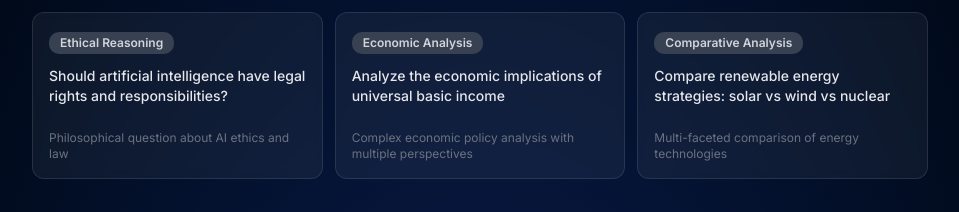
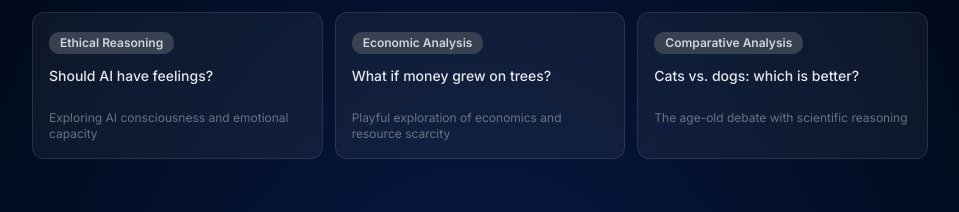
Before and after one commit to inthemix-code/prismaticai2, a React (Vite) app: page / in a window 1280 px wide. Shown: the part 450-662 px from the top of the page, without its empty margins (160-1119 px from the left). Built offline with nearby package versions, Linux system fonts and the light colour scheme; no server answers.

Commit message:
Update demo prompts with new questions

```diff
--- a/src/data/mockData.ts
+++ b/src/data/mockData.ts
@@ -15,21 +15,21 @@ export const demoPrompts: DemoPrompt[] = [
   },
   {
     id: '3',
-    text: 'Should artificial intelligence have legal rights and responsibilities?',
+    text: 'Should AI have feelings?',
     category: 'Ethical Reasoning',
-    description: 'Philosophical question about AI ethics and law'
+    description: 'Exploring AI consciousness and emotional capacity'
   },
   {
     id: '4',
-    text: 'Analyze the economic implications of universal basic income',
+    text: 'What if money grew on trees?',
     category: 'Economic Analysis',
-    description: 'Complex economic policy analysis with multiple perspectives'
+    description: 'Playful exploration of economics and resource scarcity'
   },
   {
     id: '5',
-    text: 'Compare renewable energy strategies: solar vs wind vs nuclear',
+    text: 'Cats vs. dogs: which is better?',
     category: 'Comparative Analysis',
-    description: 'Multi-faceted comparison of energy technologies'
+    description: 'The age-old debate with scientific reasoning'
   }
 ];
 
```
